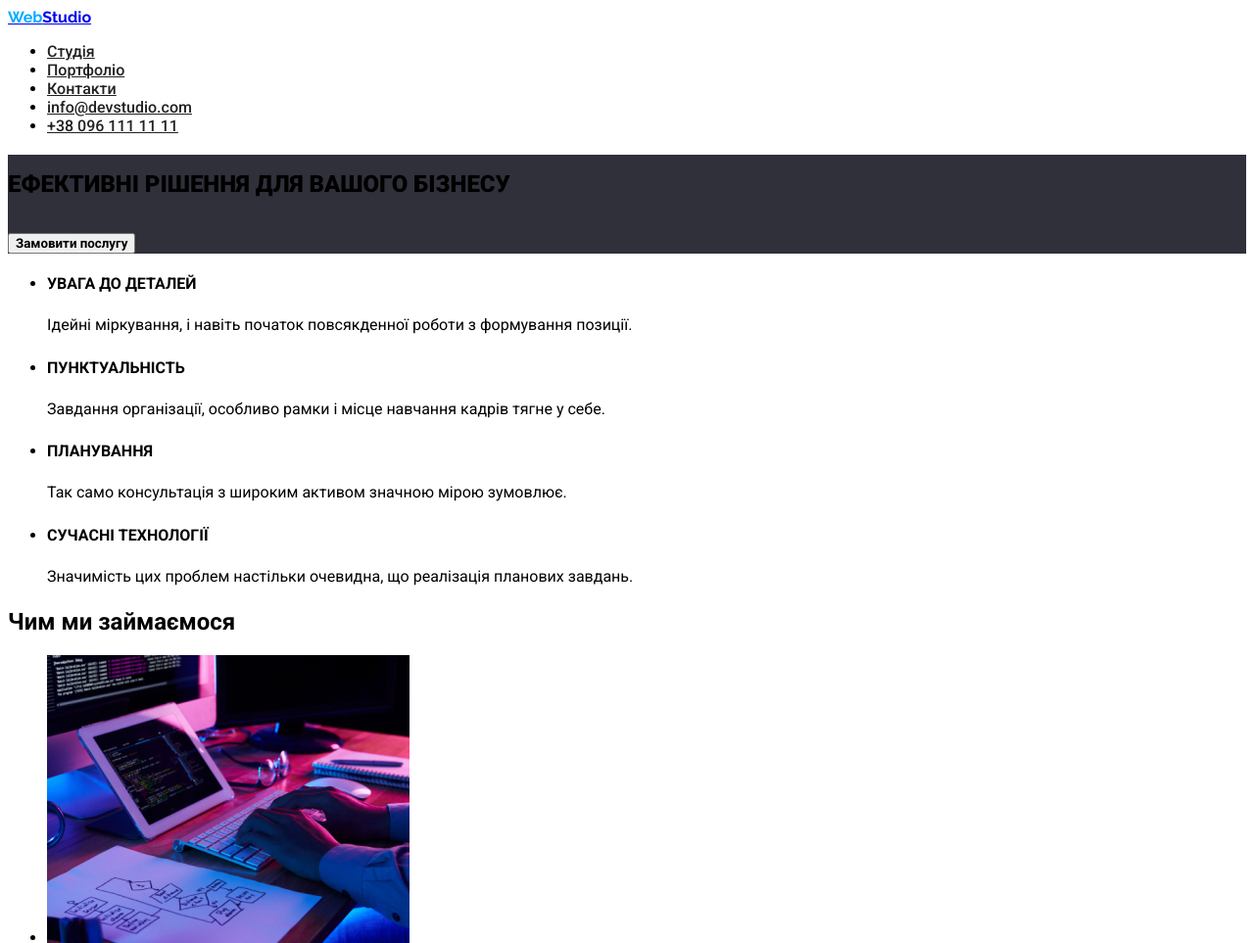
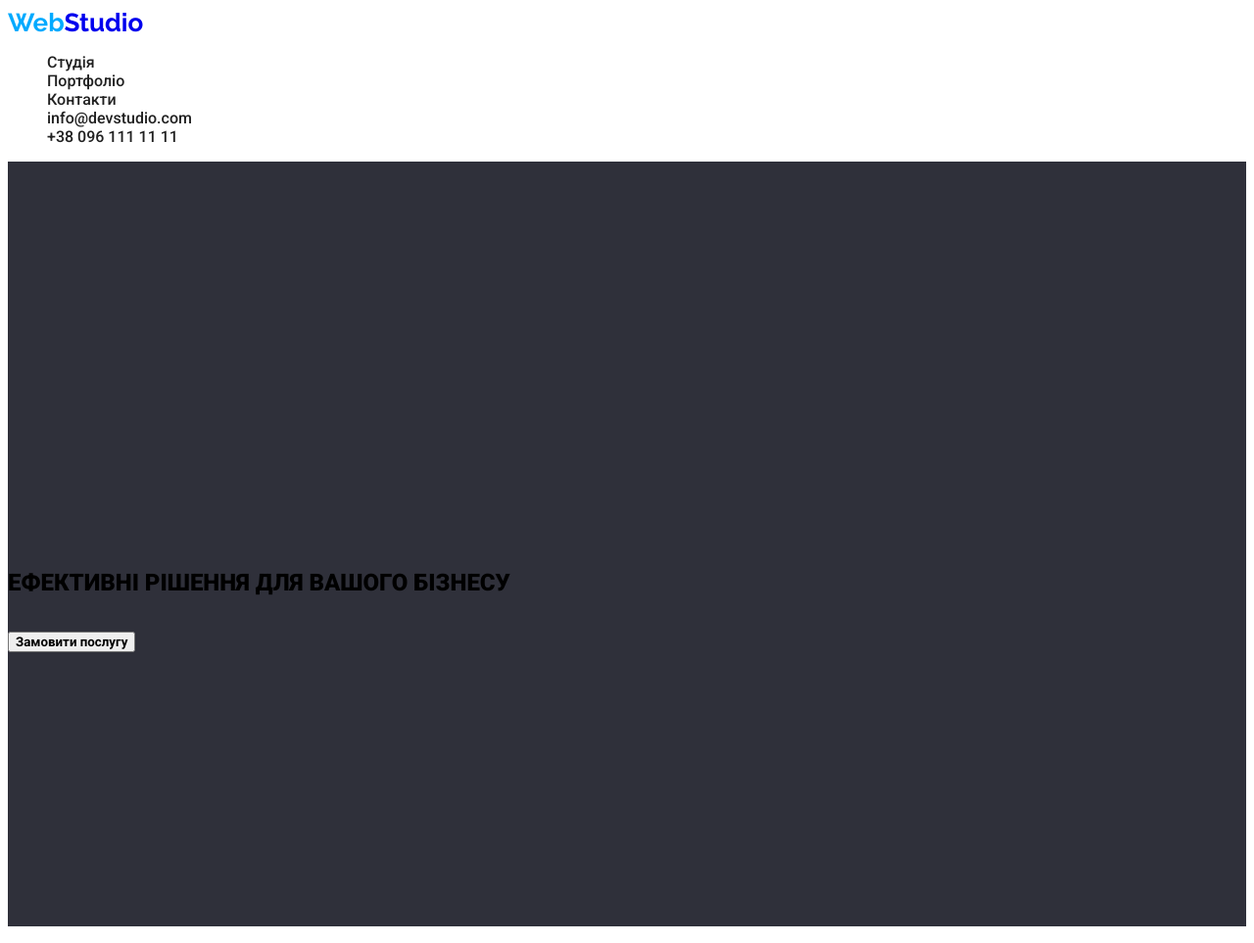
Before and after one commit to maxim-yuzviak/Webstudio, a plain HTML site: page index.html in a window 1280 px wide. Shown: the top 963 px of the page at 98% size. Drawn offline with Linux system fonts and the light colour scheme.

Commit message:
😞😞

```diff
--- a/index.html
+++ b/index.html
@@ -15,19 +15,19 @@
 
 <body class="golovne">
     <header id="top">
-        <a href="index.html" class="raleway"><span style="color: rgb(0, 170, 255);">Web</span>Studio</a>
+        <a href="index.html" class="raleway webstudio"><span style="color: rgb(0, 170, 255);">Web</span>Studio</a>
         <ul class="spysok-header">
-            <li><a href="index.html" class="roboto-medium header-link">Студія</a></li>
-            <li><a href="portfolio.html" class="roboto-medium header-link">Портфоліо</a></li>
-            <li><a href="#" class="roboto-medium header-link">Контакти</a></li>
-            <li><a href="mailto:info@devstudio.com" class="roboto-medium header-link" >info@devstudio.com</a></li>
-            <li><a href="tel:+380961111111" class="roboto-medium header-link">+38 096 111 11 11</a></li>
+            <li><a href="index.html" class="roboto-medium header-link studio-header">Студія</a></li>
+            <li><a href="portfolio.html" class="roboto-medium header-link portf-header">Портфоліо</a></li>
+            <li><a href="#" class="roboto-medium header-link contact-header">Контакти</a></li>
+            <li><a href="mailto:info@devstudio.com" class="roboto-medium header-link mail-header" >info@devstudio.com</a></li>
+            <li><a href="tel:+380961111111" class="roboto-medium header-link tel-header">+38 096 111 11 11</a></li>
         </ul>
     </header>
     <main>
         <section class="blackfon">
-            <h1 class="roboto-black">Ефективні рішення для вашого бізнесу</h1>
-            <button type="button" class="roboto-bold">Замовити послугу</button>
+            <h1 class="roboto-black rishenna-text">Ефективні рішення для вашого бізнесу</h1>
+            <button type="button" class="roboto-bold rishenna-button">Замовити послугу</button>
         </section>
         <section class="rishenna">
             <ul class="rishenna-spysok">
--- a/style.css
+++ b/style.css
@@ -11,7 +11,8 @@
 } */
 
 .webstudio {
-    font-size: 25px;
+    font-size: 26px;
+    margin: 24px 0px 25px 0px;
 }
 
 .webstudiof {
@@ -59,6 +60,8 @@
 
 .blackfon {
     background-color: #2F303A;
+    padding-top: 200px;
+    padding-bottom: 280px;
 }
 
 .naszakomanda {
@@ -96,6 +99,7 @@
     font-optical-sizing: auto;
     font-weight: 700;
     font-style: normal;
+    text-decoration: none;
 }
 
 .header-link:hover {
@@ -107,6 +111,7 @@
     font-family: "Roboto", sans-serif;
     font-weight: 500;
     font-style: normal;
+    text-decoration: none;
 }
 
 .item-title {
@@ -169,3 +174,29 @@
     font-weight: 400;
     font-style: normal;
 }
+
+.spysok-header {
+    list-style: none;
+}
+
+.studio-header {
+    margin: 32px 0px 32px 0px;
+}
+
+.portf-header {
+    margin: 32px 0px 32px 0px;
+}
+
+.contact-header {
+    margin: 32px 0px 32px 0px;
+}
+.mail-header {
+    margin: 32px 0px 32px 0px;
+}
+.tel-header {
+    margin: 32px 0px 32px 0px;
+}
+.rishenna-text {
+    margin-top: 200px;
+}
+/* .rishenna-button */
```
